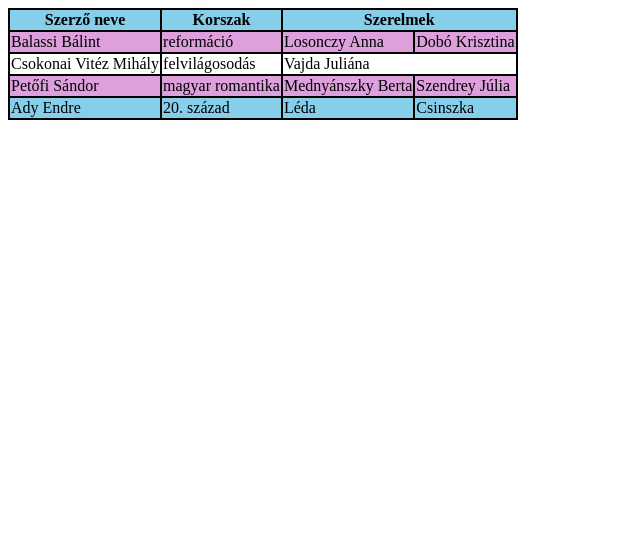
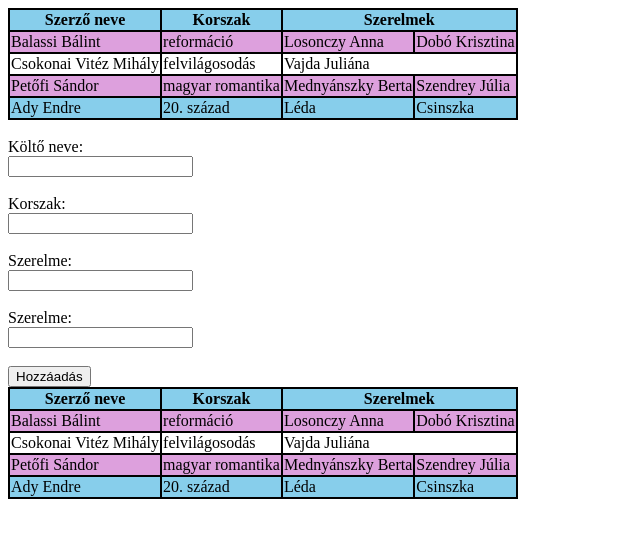
Before and after one commit to ma-bolyai/javascript_func, a plain HTML site: page table_col/index.html in a window 1280 px wide. Shown: the whole page, without its empty margins (0-640 px from the left). Drawn offline with Linux system fonts and the light colour scheme.

Commit message:
add main.js

```diff
--- a/table_col/index.html
+++ b/table_col/index.html
@@ -1,8 +1,6 @@
 <!DOCTYPE html>
 <html lang="hu">
-
   <head>
-  <script src="main.js"></script>
     <link rel="stylesheet" href="./style.css" />
     <title>Table</title>
   </head>
@@ -42,6 +40,22 @@
         </tr>
       </tbody>
     </table>
+    <br />
+    <form id="form">
+      <label for="kolto_nev">Költő neve:</label><br />
+      <input type="text" id="kolto_nev" name="kolto_nev" /><br /><br />
+
+      <label for="korszak">Korszak:</label><br />
+      <input type="text" id="korszak" name="korszak" /><br /><br />
+
+      <label for="szerelem1">Szerelme:</label><br />
+      <input type="text" id="szerelem1" name="szerelem1" /><br /><br />
+
+      <label for="szerelem2">Szerelme:</label><br />
+      <input type="text" id="szerelem2" name="szerelem2" /><br /><br />
+
+      <button>Hozzáadás</button>
+    </form>
+    <script src="main.js"></script>
   </body>
-
 </html>
--- a/table_col/main.js
+++ b/table_col/main.js
@@ -1,27 +1,72 @@
 /**
- * @type {string}
+ * @type {{author: string, age: string, lover1: string, lover2: string}[]}
  */
-const a = "hi";
-const b = ["a", "b", "c"];
+const arr = [
+  {
+    author: "Balassi Bálint",
+    age: "reformáció",
+    lover1: "Losonczy Anna",
+    lover2: "Dobó Krisztina",
+  },
+  {
+    author: "Csokonai Vitéz Mihály",
+    age: "felvilágosodás",
+    lover1: "Vajda Juliána",
+  },
+  {
+    author: "Petőfi Sándor",
+    age: "magyar romantika",
+    lover1: "Mednyánszky Berta",
+    lover2: "Szendrey Júlia",
+  },
+  {
+    author: "Ady Endre",
+    age: "20. század",
+    lover1: "Léda",
+    lover2: "Csinszka",
+  },
+];
 
-for (let i = 0; i < b.length; i++) {
-  console.log(b[i]);
-}
-console.log(a);
+/**
+ * @type {string[]}
+ */
+const header = ["Szerző neve", "Korszak", "Szerelmek"];
 
-for (const item of b) {
-  console.log(item);
+const table = document.createElement("table");
+const thead = document.createElement("thead");
+const tbody = document.createElement("tbody");
+
+document.body.appendChild(table);
+table.appendChild(thead);
+table.appendChild(tbody);
+
+for (const item of header) {
+  const th = document.createElement("th");
+  th.innerText = item;
+  if (header.indexOf(item) === header.indexOf(header.at(-1))) {
+    th.colSpan = 2;
+  }
+  thead.appendChild(th);
 }
 
-for (const key in b) {
-  console.log(`the key is: ${key}, the value is ${b[key]}`);
+for (const data of arr) {
+  const tr = document.createElement("tr");
+  tbody.appendChild(tr);
+  for (const key in data) {
+    const td = document.createElement("td");
+    td.innerText = data[key];
+    if (data[key] == "Vajda Juliána") {
+      td.colSpan = 2;
+    }
+    tr.appendChild(td);
+  }
 }
 
 /**
- * @type {{name: string, age:number}}
+ * inserts a new cell into an existing table with the specified data
+ * @param {string} cellType either th or td
+ * @param {string} cellContent desired content of the cell
+ * @param {HTMLTableRowElement} parentRow specific row of the table
+ * @returns {HTMLTableCellElement}
  */
-const obj = {
-  name: "ma-bolyai",
-  age: 18,
-};
-console.log(`name: ${obj.name}, age: ${obj.age}`);
+function createCell(cellType, cellContent, parentRow) {}
```
Also changed, not shown: table_col/kitero.js (added, +27 -0 lines). Lines whose indentation alone changed are shown as unchanged.
